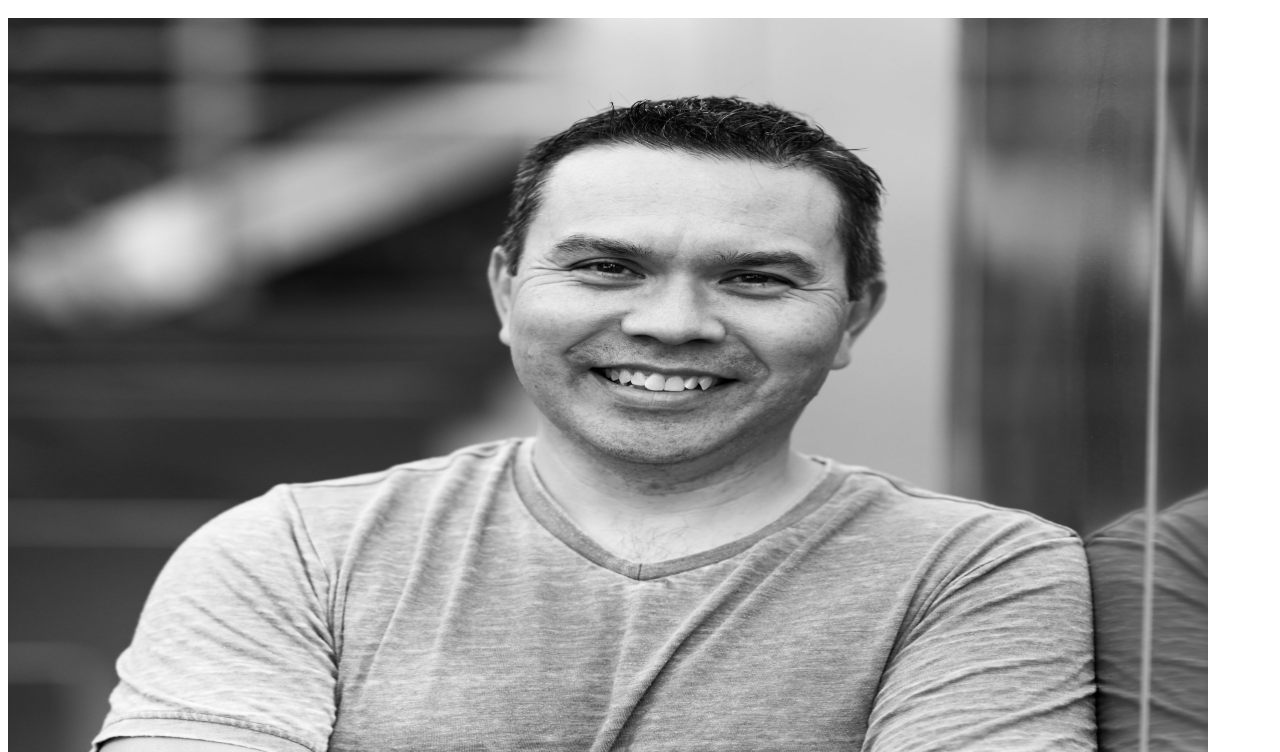
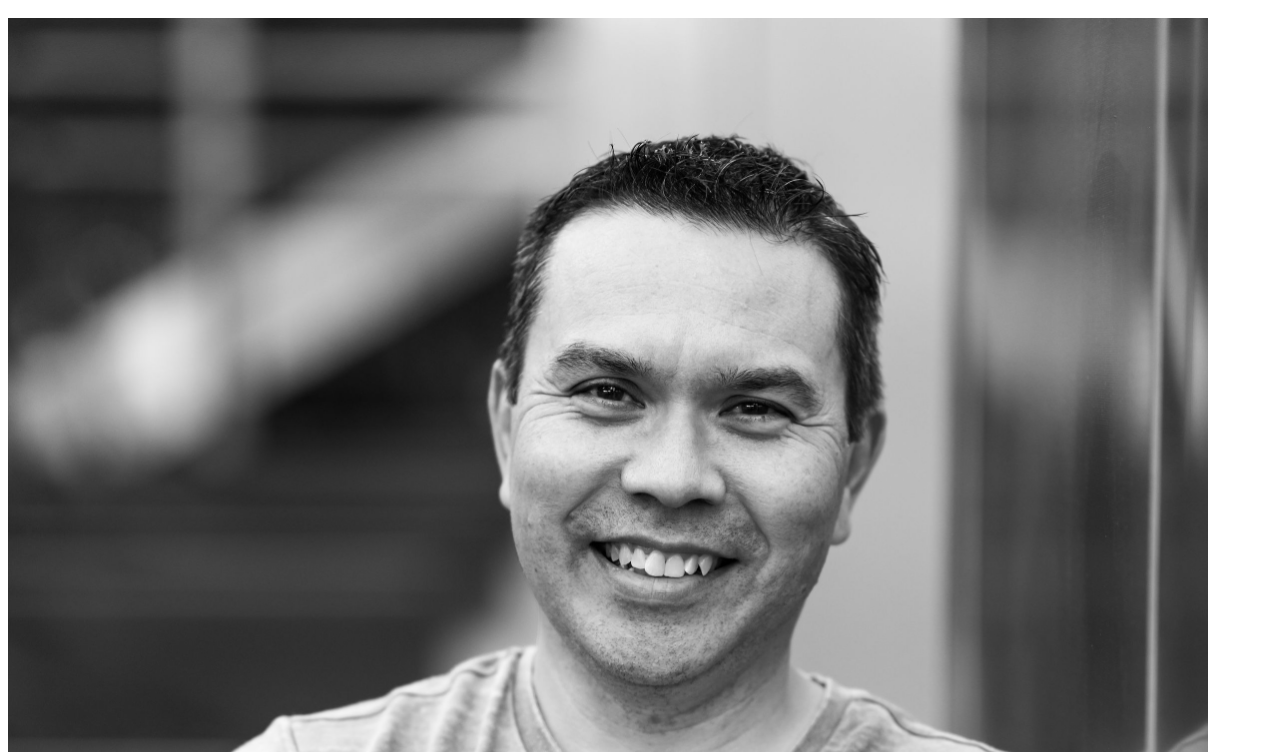
Before and after one commit to tygarmon/tygarmon.github.io, a plain HTML site: page index.html in a window 1280 px wide. Shown: the part 48-800 px from the top of the page. Drawn offline with Linux system fonts and the light colour scheme.

Commit message:
Update index.html

```diff
--- a/index.html
+++ b/index.html
@@ -1,4 +1,4 @@
 <html>
   <h1>Ty's Portfolio</h1>
-  <img src="./bio-pic.jpg" width="1200" height="1200" />
+  <img src="./bio-pic.jpg" width="1200" />
 </html>
```
